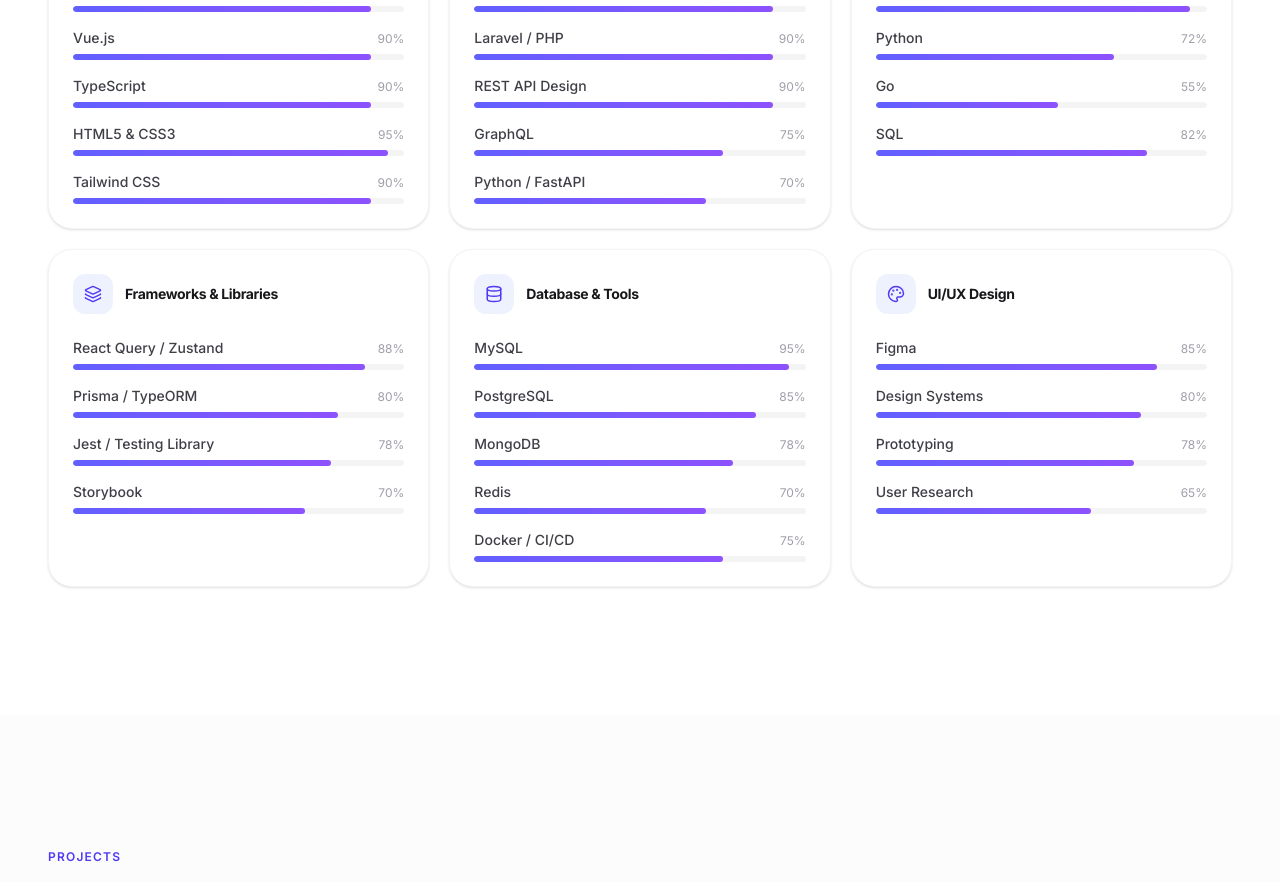
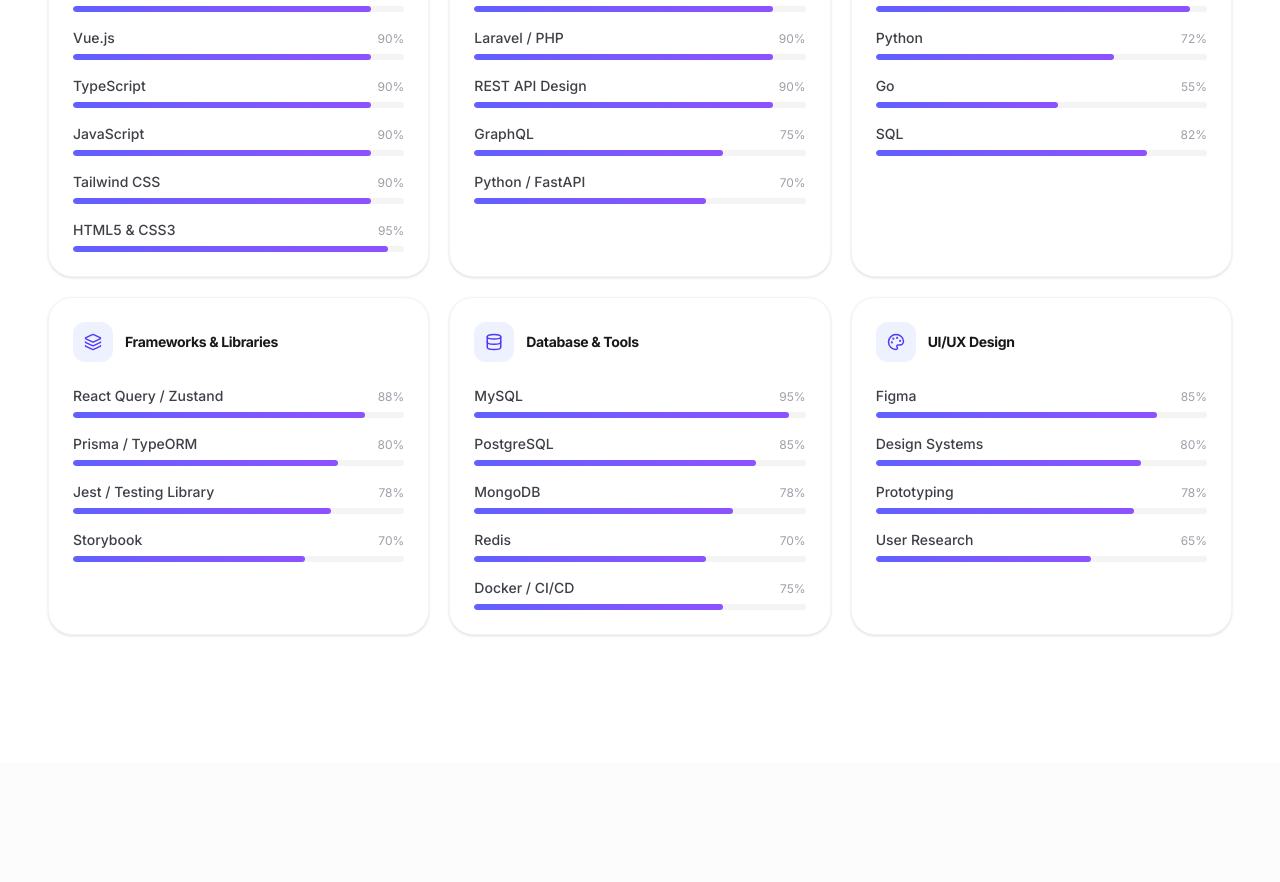
Before and after one commit to Rathana-SOKHA/portfolio, a React (Vite) app: page / in a window 1280 px wide. Shown: the part 2261-3143 px from the top of the page. Built offline with nearby package versions, Linux system fonts and the light colour scheme.

Commit message:
feat: update frontend skill

```diff
--- a/src/data/index.ts
+++ b/src/data/index.ts
@@ -42,8 +42,9 @@ export const skills = [
       { name: "React / Next.js", level: 90 },
       { name: "Vue.js", level: 90},
       { name: "TypeScript", level: 90 },
+      { name: "JavaScript", level: 90},
+      { name: "Tailwind CSS", level: 90 },
       { name: "HTML5 & CSS3", level: 95 },
-      { name: "Tailwind CSS", level: 90 },
     ],
   },
   {
```
